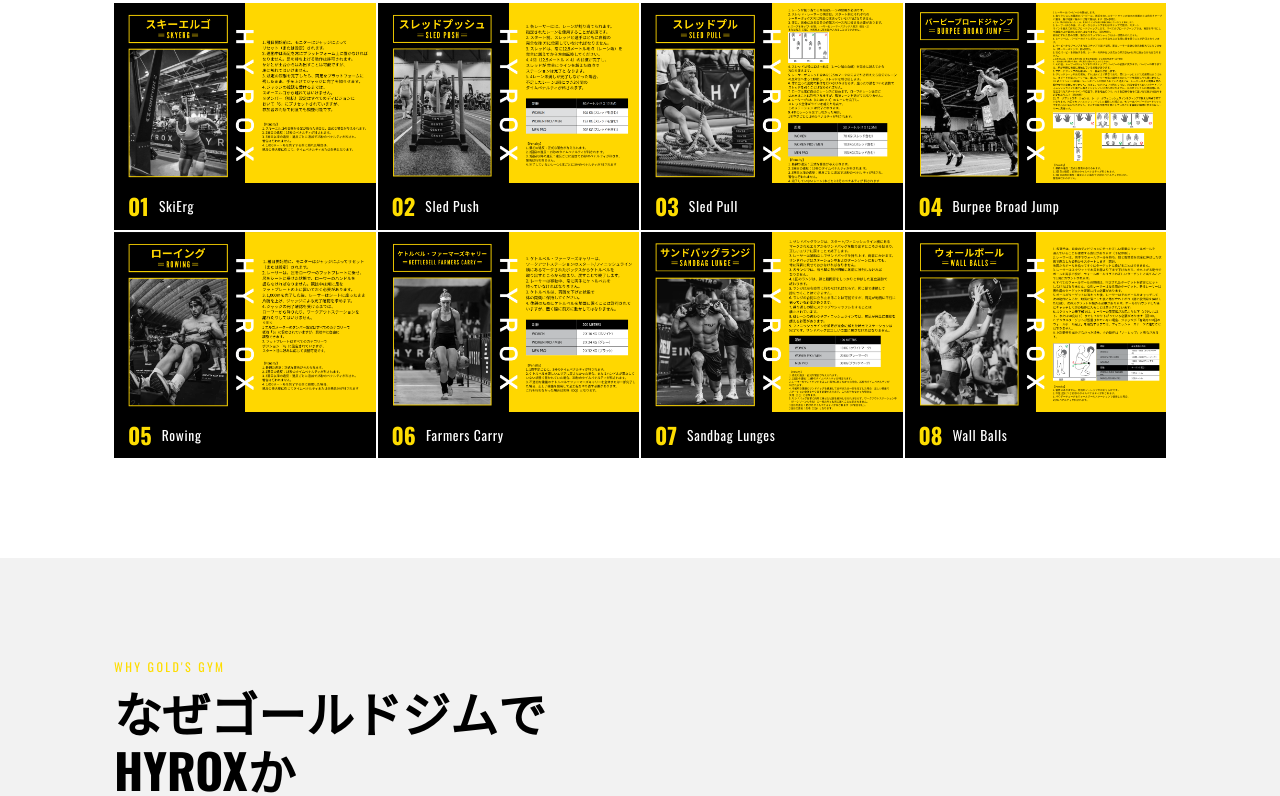
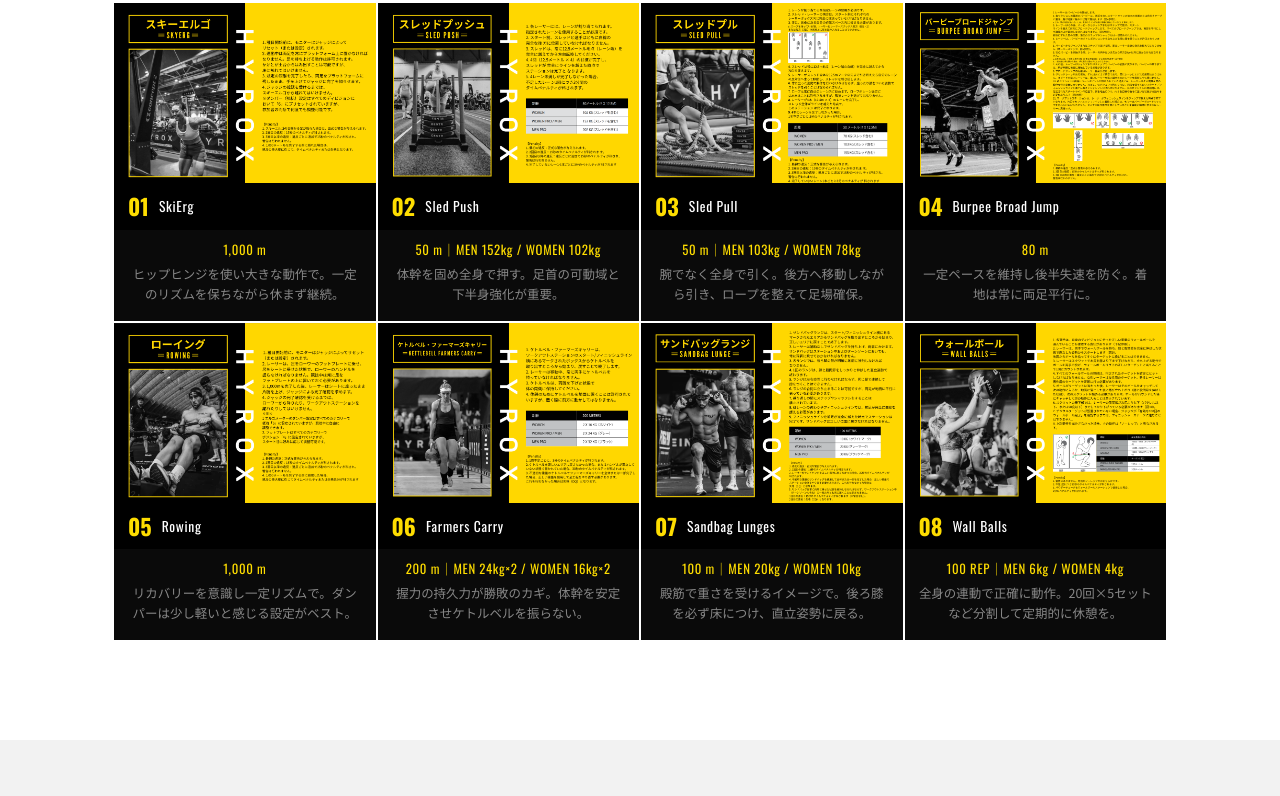
Before and after one commit to matsushita08/hyrox-goldsgym-lp, a plain HTML site: page index.html in a window 1280 px wide. Shown: the part 1105-1901 px from the top of the page. Drawn offline with nearby package versions, Linux system fonts and the light colour scheme.

Commit message:
Add event details: distance, weight, training tips from HYROX panel data

```diff
--- a/index.html
+++ b/index.html
@@ -30,34 +30,66 @@
         <div class="event-card">
           <div class="event-img" style="background-image:url('assets/images/skierg.png')"></div>
           <div class="event-label"><span class="event-num">01</span><span class="event-name">SkiErg</span></div>
+          <div class="event-detail">
+            <span class="event-dist">1,000 m</span>
+            <p>ヒップヒンジを使い大きな動作で。一定のリズムを保ちながら休まず継続。</p>
+          </div>
         </div>
         <div class="event-card">
           <div class="event-img" style="background-image:url('assets/images/sled-push.png')"></div>
           <div class="event-label"><span class="event-num">02</span><span class="event-name">Sled Push</span></div>
+          <div class="event-detail">
+            <span class="event-dist">50 m｜MEN 152kg / WOMEN 102kg</span>
+            <p>体幹を固め全身で押す。足首の可動域と下半身強化が重要。</p>
+          </div>
         </div>
         <div class="event-card">
           <div class="event-img" style="background-image:url('assets/images/sled-pull.png')"></div>
           <div class="event-label"><span class="event-num">03</span><span class="event-name">Sled Pull</span></div>
+          <div class="event-detail">
+            <span class="event-dist">50 m｜MEN 103kg / WOMEN 78kg</span>
+            <p>腕でなく全身で引く。後方へ移動しながら引き、ロープを整えて足場確保。</p>
+          </div>
         </div>
         <div class="event-card">
           <div class="event-img" style="background-image:url('assets/images/burpee.png')"></div>
           <div class="event-label"><span class="event-num">04</span><span class="event-name">Burpee Broad Jump</span></div>
+          <div class="event-detail">
+            <span class="event-dist">80 m</span>
+            <p>一定ペースを維持し後半失速を防ぐ。着地は常に両足平行に。</p>
+          </div>
         </div>
         <div class="event-card">
           <div class="event-img" style="background-image:url('assets/images/rowing.png')"></div>
           <div class="event-label"><span class="event-num">05</span><span class="event-name">Rowing</span></div>
+          <div class="event-detail">
+            <span class="event-dist">1,000 m</span>
+            <p>リカバリーを意識し一定リズムで。ダンパーは少し軽いと感じる設定がベスト。</p>
+          </div>
         </div>
         <div class="event-card">
           <div class="event-img" style="background-image:url('assets/images/farmers-carry.png')"></div>
           <div class="event-label"><span class="event-num">06</span><span class="event-name">Farmers Carry</span></div>
+          <div class="event-detail">
+            <span class="event-dist">200 m｜MEN 24kg×2 / WOMEN 16kg×2</span>
+            <p>握力の持久力が勝敗のカギ。体幹を安定させケトルベルを振らない。</p>
+          </div>
         </div>
         <div class="event-card">
           <div class="event-img" style="background-image:url('assets/images/sandbag.png')"></div>
           <div class="event-label"><span class="event-num">07</span><span class="event-name">Sandbag Lunges</span></div>
+          <div class="event-detail">
+            <span class="event-dist">100 m｜MEN 20kg / WOMEN 10kg</span>
+            <p>殿筋で重さを受けるイメージで。後ろ膝を必ず床につけ、直立姿勢に戻る。</p>
+          </div>
         </div>
         <div class="event-card">
           <div class="event-img" style="background-image:url('assets/images/wall-balls.png')"></div>
           <div class="event-label"><span class="event-num">08</span><span class="event-name">Wall Balls</span></div>
+          <div class="event-detail">
+            <span class="event-dist">100 REP｜MEN 6kg / WOMEN 4kg</span>
+            <p>全身の連動で正確に動作。20回×5セットなど分割して定期的に休憩を。</p>
+          </div>
         </div>
       </div>
     </div>
--- a/style.css
+++ b/style.css
@@ -169,6 +169,24 @@
   font-size: 0.85rem;
   letter-spacing: 0.05em;
   color: var(--white);
+}
+.event-detail {
+  padding: 10px 14px 16px;
+  background: #0a0a0a;
+}
+.event-dist {
+  display: block;
+  font-family: 'Oswald', sans-serif;
+  font-size: 0.8rem;
+  color: var(--gold);
+  letter-spacing: 0.05em;
+  margin-bottom: 6px;
+}
+.event-detail p {
+  font-size: 0.78rem;
+  color: #888;
+  line-height: 1.6;
+  margin: 0;
 }
 
 /* ===== WHY ===== */
```
